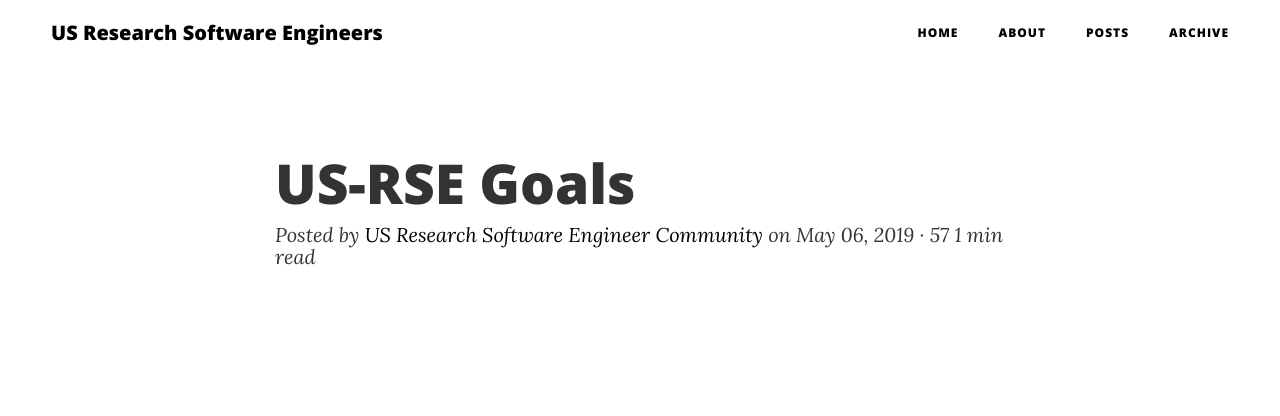
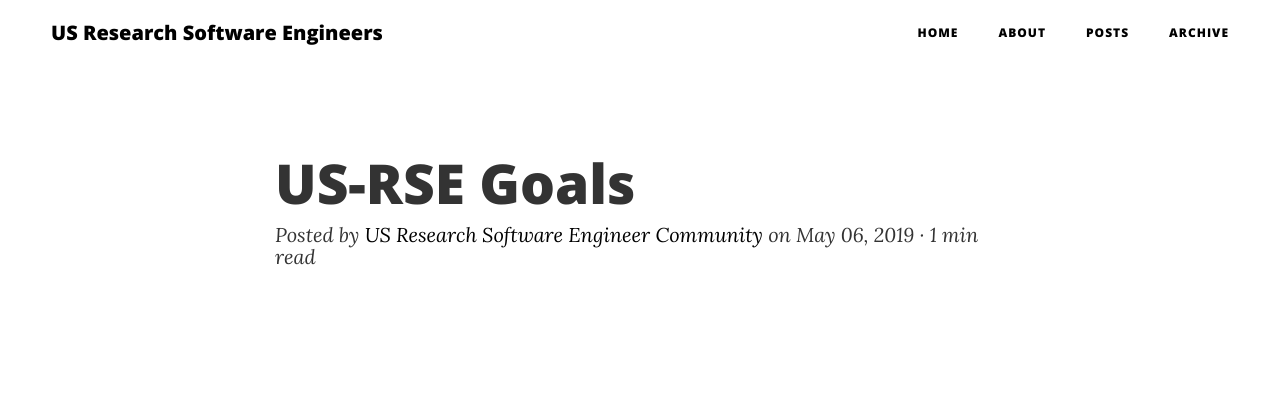
Before and after one commit to USRSE/blog, a Jekyll site: the page built from _posts/usrse/2019-5-6-2019-05-06-usrse-goals.md, in a window 1280 px wide. Shown: the top 416 px of the page. Built offline with Jekyll 4.4.1, drawn with Linux system fonts in a browser that asks for light colours; nearby versions of some CDN libraries; part of the change alters nothing that is shown.

```diff
--- a/_includes/read_time.html
+++ b/_includes/read_time.html
@@ -1,3 +1,3 @@
 <span class="reading-time" title="Estimated read time">
   {% assign words = include.content | number_of_words %}
-  {% if words < 270 %} {{ words }} 1 min {% else %} {{ words | divided_by:135 }} mins {% endif %} read </span>
+  {% if words < 270 %} 1 min {% else %} {{ words | divided_by:135 }} mins {% endif %} read </span>
```
